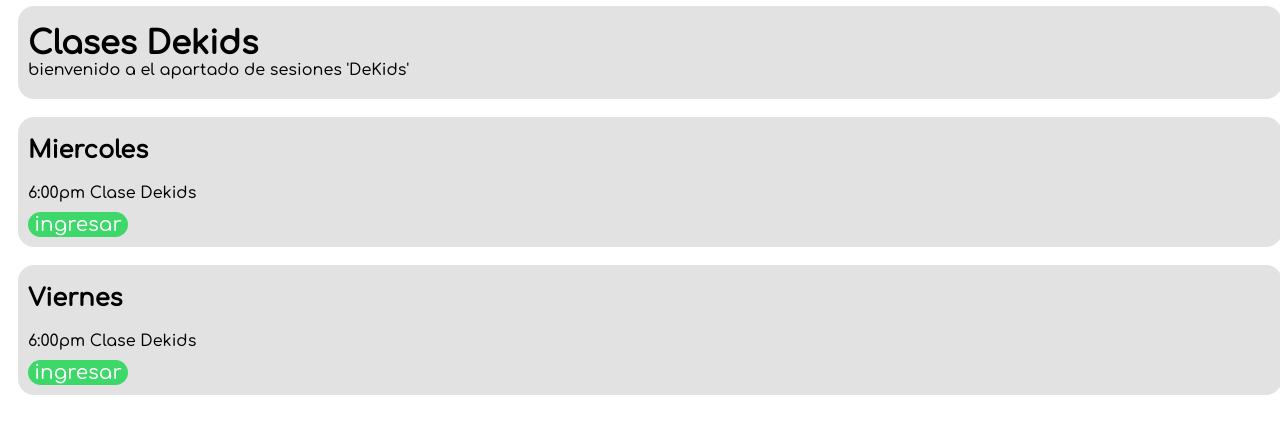
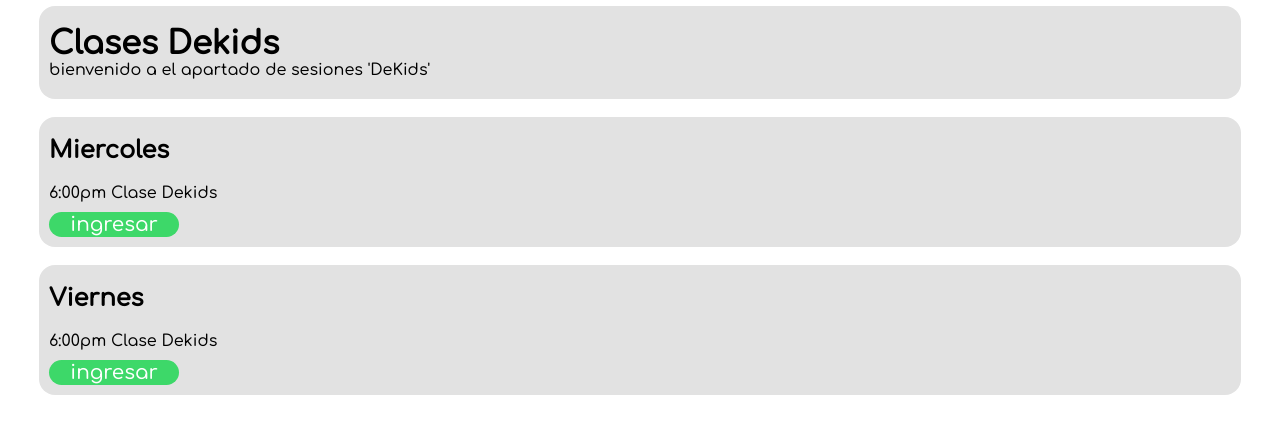
Before and after one commit to djruixp/linkin, a plain HTML site: page dekids.html in a window 1280 px wide. Shown: the part 60-494 px from the top of the page. Drawn offline with Linux system fonts and the light colour scheme.

Commit message:
Add files via upload

```diff
--- a/dekids.css
+++ b/dekids.css
@@ -77,7 +77,7 @@
 }
 .Clase1{
     background-color: #e2e2e2;
-    width: 100%;
+    width: 95%;
     border: #d8d8d8;
     border-radius: 16px;
     font-family: 'Comfortaa', cursive;
@@ -108,7 +108,7 @@
     border-style: none;
     border-radius: 16px;
     color: #ffffff;
-    width: 100px;
+    width: 130px;
     font-family: 'Comfortaa', cursive;
     margin: left 10px; ;
     font-size: 20px;
@@ -120,7 +120,7 @@
 }
 .Titulo{
     background-color: #e2e2e2;
-    width: 100%;
+    width: 95%;
     border: #d8d8d8;
     border-radius: 16px;
     font-family: 'Comfortaa', cursive;
@@ -141,7 +141,7 @@
 }
 .Clase2{
     background-color: #e2e2e2;
-    width: 100%;
+    width: 95%;
     border: #d8d8d8;
     border-radius: 16px;
     font-family: 'Comfortaa', cursive;
```
Also changed, not shown: index.html (+0 -1 lines), index.js (+7 -1 lines).
